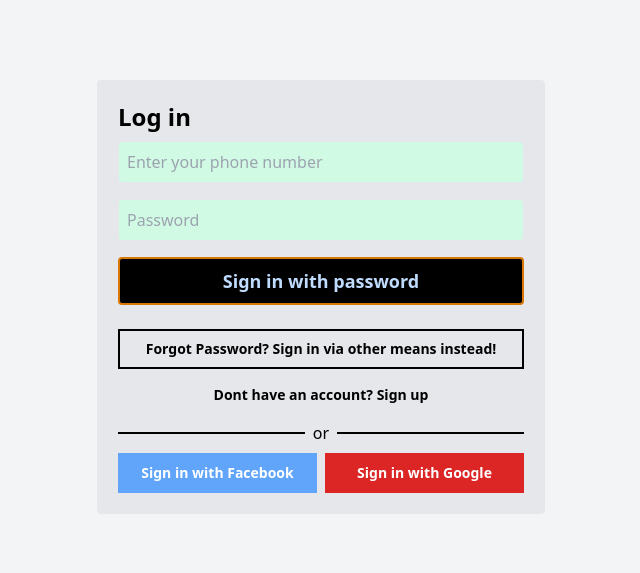
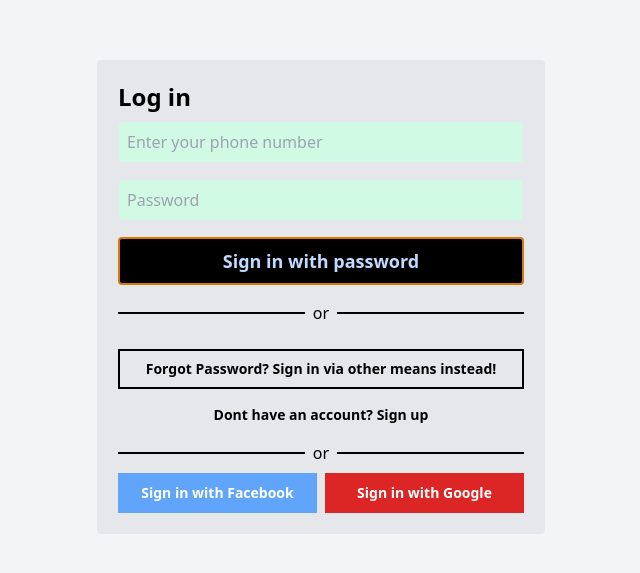
Before and after one commit to raihanulhaque643/xen-assignment, a React (Create React App) app: page / in a window 1280 px wide. Shown: the part 103-676 px from the top of the page, without its empty margins (319-959 px from the left). Built offline with nearby package versions, Linux system fonts and the light colour scheme.

Commit message:
missing OR row added in form

```diff
--- a/src/features/user/SignInWithPasswordForm.js
+++ b/src/features/user/SignInWithPasswordForm.js
@@ -43,7 +43,9 @@
             )}
             </Formik>
 
-     {
+            <FormOrRow />
+
+            {
                 showSignInWithPassword ?
                 <button
                 onClick={() => {setShowSignInWithPassword(false)}}
```
